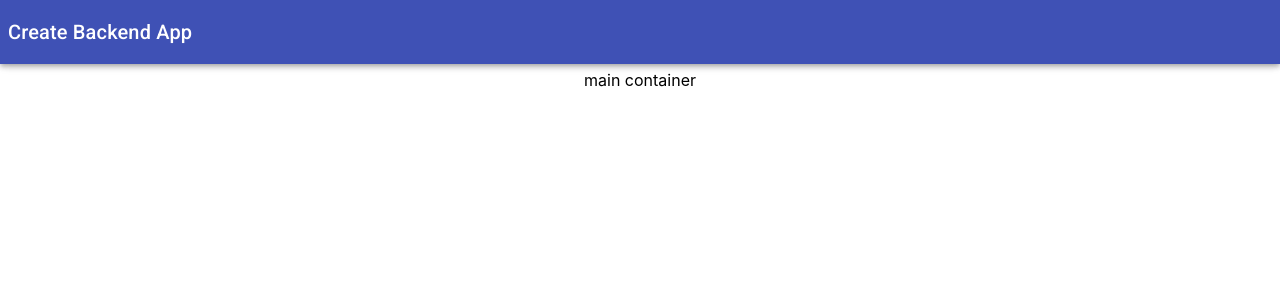
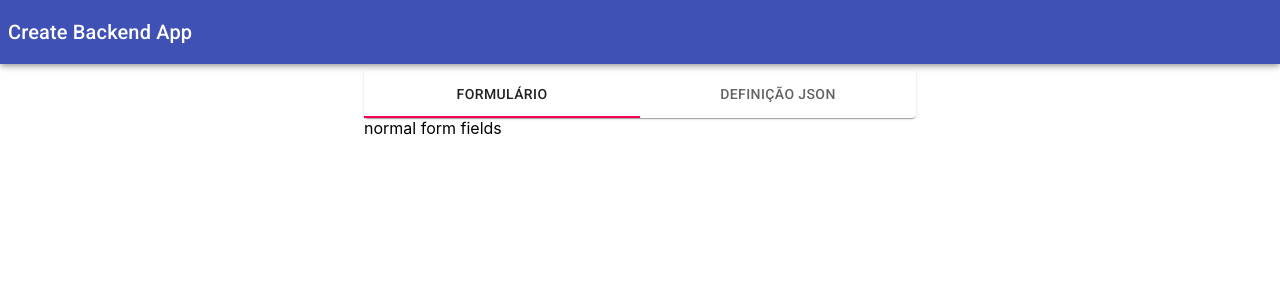
Before and after one commit to Klynger/create-backend-app, a React (Create React App) app: page / in a window 1280 px wide. Shown: the top 300 px of the page. Built offline with nearby package versions, Linux system fonts and the light colour scheme.

Commit message:
Create base components of the form

```diff
--- a/src/App/index.tsx
+++ b/src/App/index.tsx
@@ -1,6 +1,8 @@
 import React from 'react';
+import { Container } from '@material-ui/core';
 import ApplicationBar from '../ApplicationBar';
-import { ThemeProvider, Theme, makeStyles, createMuiTheme } from '@material-ui/core/styles';
+import ProjectSpecForm from '../ProjectSpecForm';
+import { ThemeProvider, makeStyles, createMuiTheme } from '@material-ui/core/styles';
 
 const useStyles = makeStyles({
   contentContainer: {
@@ -14,7 +16,6 @@ const useStyles = makeStyles({
     display: 'flex',
     flexDirection: 'column',
     marginTop: 70,
-    width: '100%',
   },
   root: {
     alignItems: 'center',
@@ -37,9 +38,13 @@ function App() {
       <div className={classes.root}>
         <div className={classes.contentContainer}>
           <ApplicationBar />
-          <main className={classes.mainContainer}>
-            main container
-          </main>
+          <Container
+            maxWidth="sm"
+            component="main"
+            className={classes.mainContainer}
+          >
+            <ProjectSpecForm />
+          </Container>
         </div>
       </div>
     </ThemeProvider>
--- /dev/null
+++ b/src/ProjectSpecForm/FormContentSwitcher.tsx
@@ -0,0 +1,15 @@
+import React from 'react';
+import JsonForm from './JsonForm';
+import NormalFormFields from './NormalFormFields';
+
+interface Props {
+  showNormalForm: boolean;
+}
+
+export default function FormContentSwitcher({ showNormalForm }: Props) {
+  return showNormalForm ? (
+    <NormalFormFields />
+  ) : (
+      <JsonForm />
+    );
+}
--- /dev/null
+++ b/src/ProjectSpecForm/JsonForm.tsx
@@ -0,0 +1,22 @@
+import React from 'react';
+import { Typography, makeStyles, Theme } from '@material-ui/core';
+
+const useStyles = makeStyles((theme: Theme) => ({
+  root: {
+    display: 'flex',
+    flexDirection: 'column',
+    padding: theme.spacing(1),
+  },
+}));
+
+export default function JsonForm() {
+  const classes = useStyles();
+
+  return (
+    <section className={classes.root}>
+      <Typography variant="h5" component="h1">
+        Cole sua definição JSON
+      </Typography>
+    </section>
+  );
+}
--- /dev/null
+++ b/src/ProjectSpecForm/NormalFormFields.tsx
@@ -0,0 +1,9 @@
+import React from 'react';
+
+export default function NormalFormFields() {
+  return (
+    <div>
+      normal form fields
+    </div>
+  );
+}
--- /dev/null
+++ b/src/ProjectSpecForm/index.tsx
@@ -0,0 +1,39 @@
+import React, { useState } from 'react';
+import { makeStyles } from '@material-ui/core/styles';
+import { Paper, Tabs, Tab } from '@material-ui/core';
+import FormContentSwitcher from './FormContentSwitcher';
+
+const useStyles = makeStyles({
+  paper: {
+    flexGrow: 1,
+  },
+  root: {
+    width: '100%',
+  },
+});
+
+export default function ProjectSpecForm() {
+  const classes = useStyles();
+  const [tabIndex, setTabIndex] = useState(0);
+  const showNormalForm = tabIndex === 0;
+
+  const handleTabChange = (_: React.ChangeEvent<{}>, newValue: number) => {
+    setTabIndex(newValue);
+  };
+
+  return (
+    <div className={classes.root}>
+      <Paper className={classes.paper}>
+        <Tabs
+          value={tabIndex}
+          variant="fullWidth"
+          onChange={handleTabChange}
+        >
+          <Tab label="Formulário" />
+          <Tab label="Definição JSON" />
+        </Tabs>
+      </Paper>
+      <FormContentSwitcher showNormalForm={showNormalForm} />
+    </div>
+  );
+}
```
Also changed, not shown: tslint.json (+6 -1 lines).
